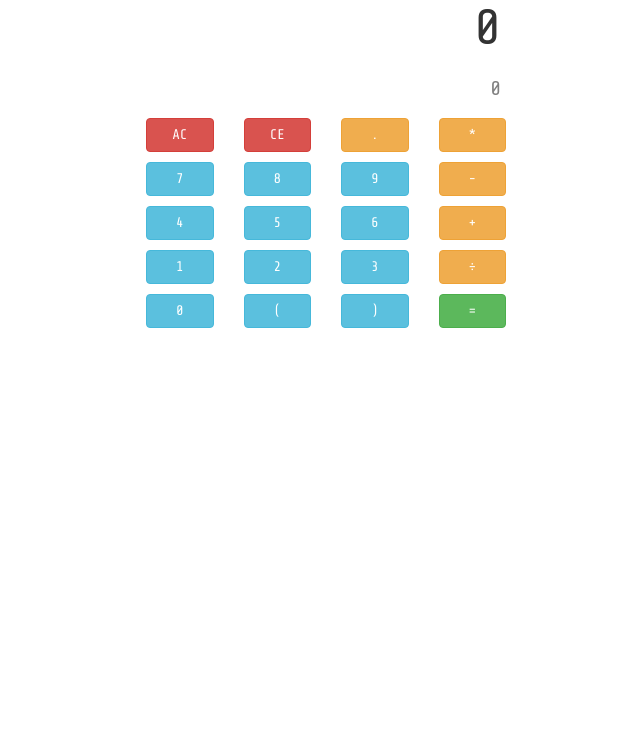
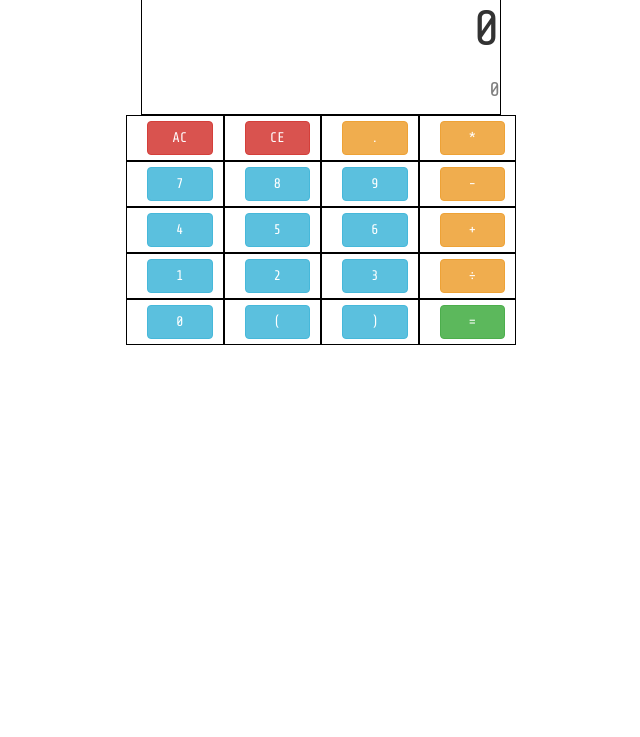
Before and after one commit to james-mead/js-calculator, a plain HTML site: page index.html in a window 1280 px wide. Shown: the part 63-800 px from the top of the page, without its empty margins (319-959 px from the left). Drawn offline with nearby package versions, Linux system fonts and the light colour scheme.

Commit message:
added styles

```diff
--- a/index.html
+++ b/index.html
@@ -29,7 +29,7 @@
     <div class="container">
       <div class="calculator-wrapper">
         <div class="row">
-          <div class="col-xs-4 col-md-4 col-md-offset-4">
+          <div class="col-xs-4 col-xs-offset-4 col-md-4">
             <div id="display">
               <h3 class="text-center">Calculator</h3>
                 <p id="entry" class="text-right">0</p>
@@ -38,7 +38,7 @@
           </div>
         </div>
         <div class="row">
-          <div class="col-xs-1 col-md-1 col-md-offset-4">
+          <div class="col-xs-1 col-xs-offset-4 col-md-1">
             <button type="submit" class="btn clearall btn-danger" value="AC">AC</button>
           </div>
           <div class="col-xs-1 col-md-1">
@@ -52,7 +52,7 @@
           </div>
         </div>
         <div class="row">
-          <div class="col-xs-1 col-md-1 col-md-offset-4">
+          <div class="col-xs-1 col-xs-offset-4 col-md-1">
             <button type="submit" class="btn num btn-info" value="7">7</button>
           </div>
           <div class="col-xs-1 col-md-1">
@@ -66,7 +66,7 @@
           </div>
         </div>
         <div class="row">
-          <div class="col-xs-1 col-md-1 col-md-offset-4">
+          <div class="col-xs-1 col-xs-offset-4 col-md-1">
             <button type="submit" class="btn num btn-info" value="4">4</button>
           </div>
           <div class="col-xs-1 col-md-1">
@@ -80,7 +80,7 @@
           </div>
         </div>
         <div class="row">
-          <div class="col-xs-1 col-md-1 col-md-offset-4">
+          <div class="col-xs-1 col-xs-offset-4 col-md-1">
             <button type="submit" class="btn num btn-info" value="1">1</button>
           </div>
           <div class="col-xs-1 col-md-1">
@@ -94,7 +94,7 @@
           </div>
         </div>
         <div class="row">
-          <div class="col-xs-1 col-md-1 col-md-offset-4">
+          <div class="col-xs-1 col-xs-offset-4 col-md-1">
             <button type="submit" class="btn num btn-info" value="0">0</button>
           </div>
           <div class="col-xs-1 col-md-1">
--- a/main.css
+++ b/main.css
@@ -8,12 +8,12 @@
   margin: 5px;
 }
 
-.red {
-
+.col-xs-1 {
+  border: 1px solid black;
 }
 
-.calculator-wrapper {
-
+#display {
+  border: 1px solid black;
 }
 
 #entry {
--- a/main.js
+++ b/main.js
@@ -1,11 +1,9 @@
 $(document).ready(function() {
   $(".btn").click(function(){
+    //global variables
     var btnVal = $(this).val()
     var entryStr = $("#entry").text()
     var histStr = $("#history").text()
-    // var lastClicked = $(this).attr("class")
-    // var entry = $("#entry").html()
-    // var history = $("#history").html()
 
     if ($(this).hasClass("calculate")) {
       result = eval($("#history").text());
```
